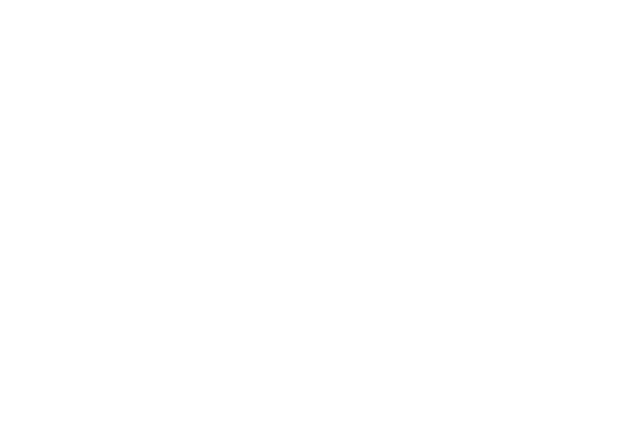
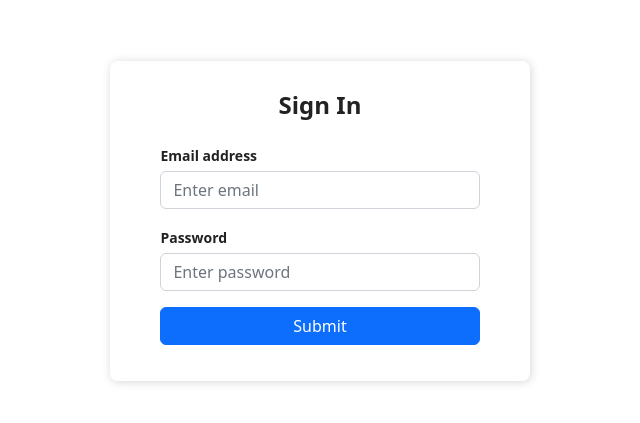
Before and after one commit to stephanygrace/signup-login_reactjs, a React (Create React App) app: page /auth in a window 1280 px wide. Shown: the part 179-602 px from the top of the page, without its empty margins (320-960 px from the left). Built offline with nearby package versions, Linux system fonts and the light colour scheme.

Commit message:
Add Sign in

```diff
--- a/package.json
+++ b/package.json
@@ -10,6 +10,7 @@
     "bootstrapp": "^0.0.0",
     "react": "^18.2.0",
     "react-dom": "^18.2.0",
+    "react-router-dom": "^6.9.0",
     "react-scripts": "5.0.1",
     "save": "^2.9.0",
     "web-vitals": "^2.1.4"
--- a/src/App.css
+++ b/src/App.css
@@ -1,38 +1,40 @@
+
 .App {
-  text-align: center;
+  background-color: white;
 }
 
-.App-logo {
-  height: 40vmin;
-  pointer-events: none;
+.Auth-form-container {
+  display: flex;
+  justify-content: center;
+  align-items: center;
+  width: 100vw;
+  height: 100vh;
 }
 
-@media (prefers-reduced-motion: no-preference) {
-  .App-logo {
-    animation: App-logo-spin infinite 20s linear;
-  }
+.Auth-form {
+  width: 420px;
+  box-shadow: rgb(0 0 0 / 16%) 1px 1px 10px;
+  padding-top: 30px;
+  padding-bottom: 20px;
+  border-radius: 8px;
+  background-color: white;
 }
 
-.App-header {
-  background-color: #282c34;
-  min-height: 100vh;
-  display: flex;
-  flex-direction: column;
-  align-items: center;
-  justify-content: center;
-  font-size: calc(10px + 2vmin);
-  color: white;
+.Auth-form-content {
+  padding-left: 12%;
+  padding-right: 12%;
 }
 
-.App-link {
-  color: #61dafb;
+.Auth-form-title {
+  text-align: center;
+  margin-bottom: 1em;
+  font-size: 24px;
+  color: rgb(34, 34, 34);
+  font-weight: 800;
 }
 
-@keyframes App-logo-spin {
-  from {
-    transform: rotate(0deg);
-  }
-  to {
-    transform: rotate(360deg);
-  }
+label {
+  font-size: 14px;
+  font-weight: 600;
+  color: rgb(34, 34, 34);
 }
--- a/src/App.js
+++ b/src/App.js
@@ -1,8 +1,17 @@
+
 import "bootstrap/dist/css/bootstrap.min.css"
 import "./App.css"
+import { BrowserRouter, Routes, Route } from "react-router-dom"
+import Auth from "./Auth"
 
 function App() {
-  return <div className="App"></div>
+  return (
+    <BrowserRouter>
+      <Routes>
+        <Route path="/auth" element={<Auth />} />
+      </Routes>
+    </BrowserRouter>
+  )
 }
 
 export default App
--- /dev/null
+++ b/src/Auth.js
@@ -0,0 +1,37 @@
+
+import React from "react"
+
+// eslint-disable-next-line import/no-anonymous-default-export
+export default function (props) {
+  return (
+    <div className="Auth-form-container">
+      <form className="Auth-form">
+        <div className="Auth-form-content">
+          <h3 className="Auth-form-title">Sign In</h3>
+          <div className="form-group mt-3">
+            <label>Email address</label>
+            <input
+              type="email"
+              className="form-control mt-1"
+              placeholder="Enter email"
+            />
+          </div>
+          <div className="form-group mt-3">
+            <label>Password</label>
+            <input
+              type="password"
+              className="form-control mt-1"
+              placeholder="Enter password"
+            />
+          </div>
+          <div className="d-grid gap-2 mt-3">
+            <button type="submit" className="btn btn-primary">
+              Submit
+            </button>
+          </div>
+          <p></p>
+        </div>
+      </form>
+    </div>
+  )
+}
```
Also changed, not shown: Auth.js (deleted, +0 -7 lines), 1 other file (tests, documents, lock files or other folders).
